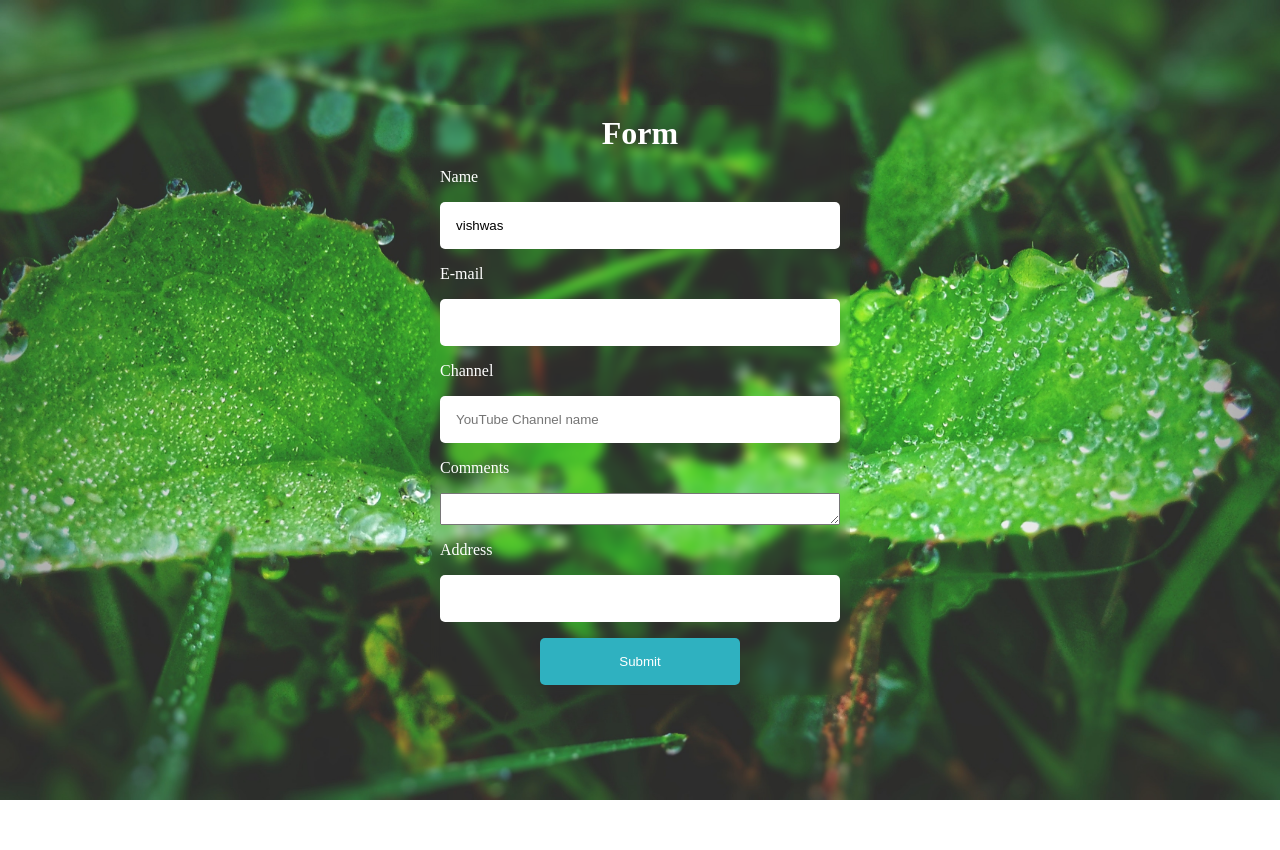
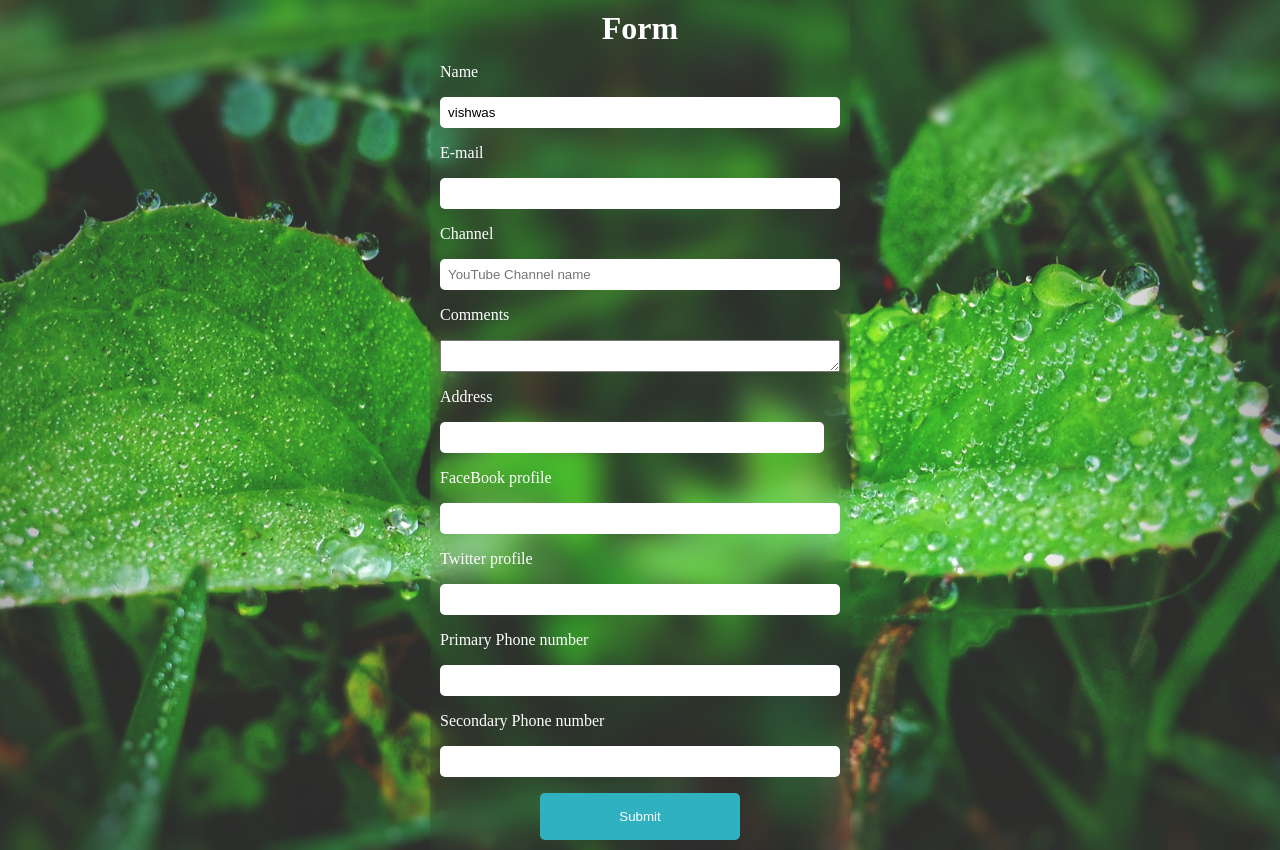
Before and after one commit to Alireza-hajizaki/Profissional-Form-With-Formik, a React (Create React App) app: page / in a window 1280 px wide. Before the commit the page ends 800 px from the top, so only its background shows below. Built offline with nearby package versions, Linux system fonts and the light colour scheme.

Commit message:
nestedObg & nestedArray created

```diff
--- a/src/App.css
+++ b/src/App.css
@@ -29,7 +29,7 @@
   flex-direction: column;
   gap: 1rem;
   padding: 10px;
-  backdrop-filter: blur(5px);
+  backdrop-filter: blur(15px);
 }
 .form-control{
   display: flex;
@@ -38,7 +38,7 @@
   gap: 1rem;
 }
 .form-control input{
-  padding: 1rem;
+  padding: 0.5rem;
   border-radius: 5px;
   border: none;
   outline: none;
--- a/src/components/FormikForm.jsx
+++ b/src/components/FormikForm.jsx
@@ -1,12 +1,18 @@
 import * as Yup from "yup";
 import { Formik, Form, Field, ErrorMessage } from "formik";
+import TextError from "./TextError";
 
 const initialValues = {
   name: "vishwas",
   email: "",
   channel: "",
-  Comments: "",
-  Address: "",
+  comments: "",
+  address: "",
+  social: {
+    facebook: "",
+    twitter: "",
+  },
+  phoneNumber: ["", ""],
 };
 
 const onSubmit = (values) => {
@@ -28,13 +34,11 @@
     >
       <section>
         <Form className="container">
-            <h2>Form</h2>
+          <h2>Form</h2>
           <div className="form-control">
             <label htmlFor="channel">Name</label>
             <Field type="text" id="naem" name="name" />
-            <ErrorMessage name="name">
-              {(errorMsg) => <div className="error">{errorMsg}</div>}
-            </ErrorMessage>
+            <ErrorMessage name="name" component={TextError} />
           </div>
           <div className="form-control">
             <label htmlFor="channel">E-mail</label>
@@ -64,15 +68,33 @@
             {/* field Revisited */}
             <Field id="address" name="address">
               {(props) => {
-                const {field,form,meta} = props;
+                const { field, form, meta } = props;
                 return (
                   <div>
-                    <input type="text" id="address" {...field}/>
-                    {meta.touched && meta.error ? <div>{meta.error}</div> : null}
+                    <input type="text" id="address" {...field} />
+                    {meta.touched && meta.error ? (
+                      <div>{meta.error}</div>
+                    ) : null}
                   </div>
-                )
+                );
               }}
             </Field>
+          </div>
+          <div className="form-control">
+            <label>FaceBook profile</label>
+            <Field type="text" id="facebook" name="social.facebook" />
+          </div>
+          <div className="form-control">
+            <label>Twitter profile</label>
+            <Field type="text" id="twitter" name="social.twitter" />
+          </div>
+          <div className="form-control">
+            <label>Primary Phone number</label>
+            <Field type="text" id="primaryPh" name="phoneNumber[0]" />
+          </div>
+          <div className="form-control">
+            <label>Secondary Phone number</label>
+            <Field type="text" id="secondaryPh" name="phoneNumber[1]" />
           </div>
 
           <button type="submit">Submit</button>
--- /dev/null
+++ b/src/components/TextError.jsx
@@ -0,0 +1,9 @@
+const TextError = (props) => {
+    return (
+        <div className="error">
+            {props.children}
+        </div>
+     );
+}
+
+export default TextError;
```
